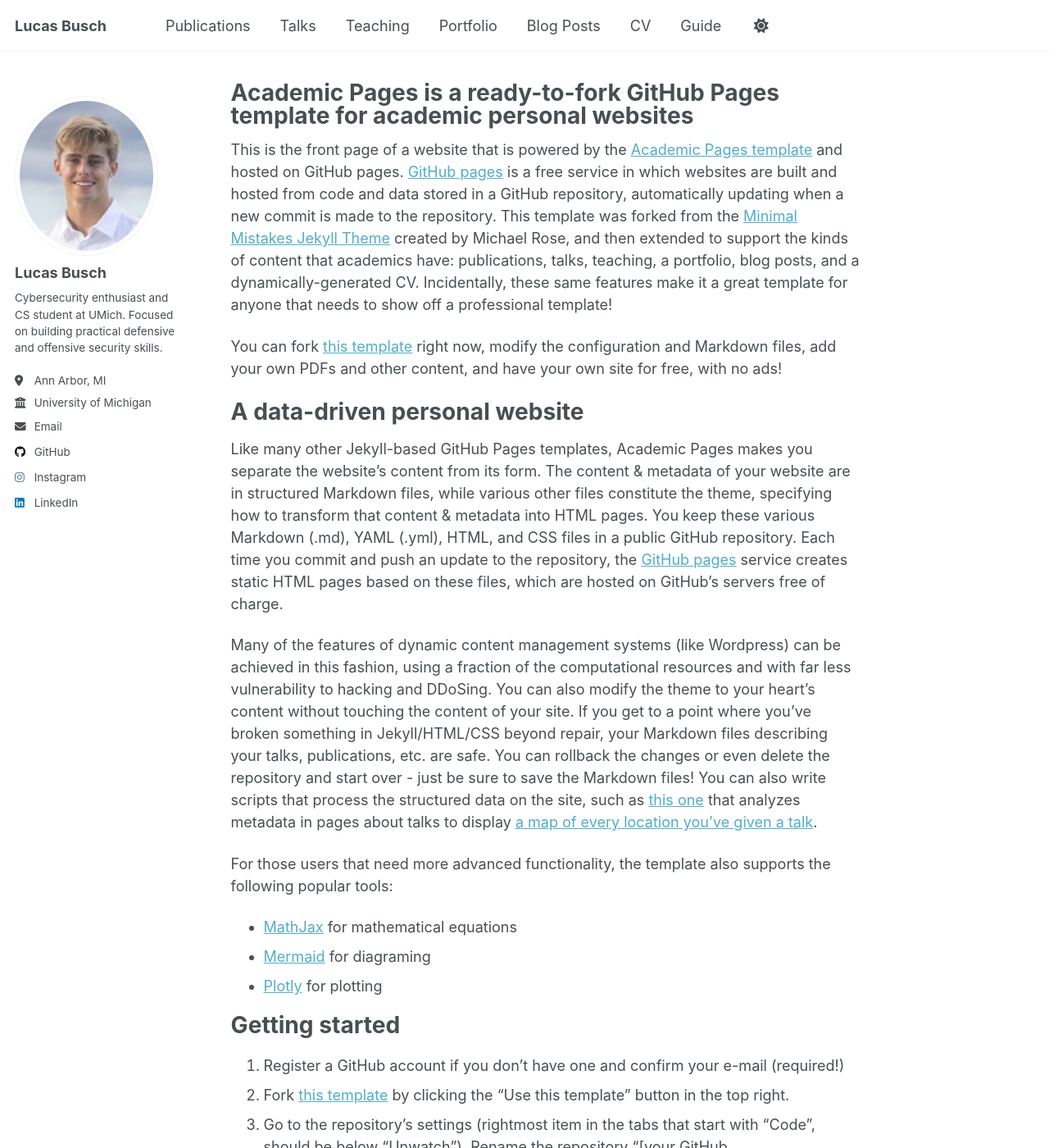
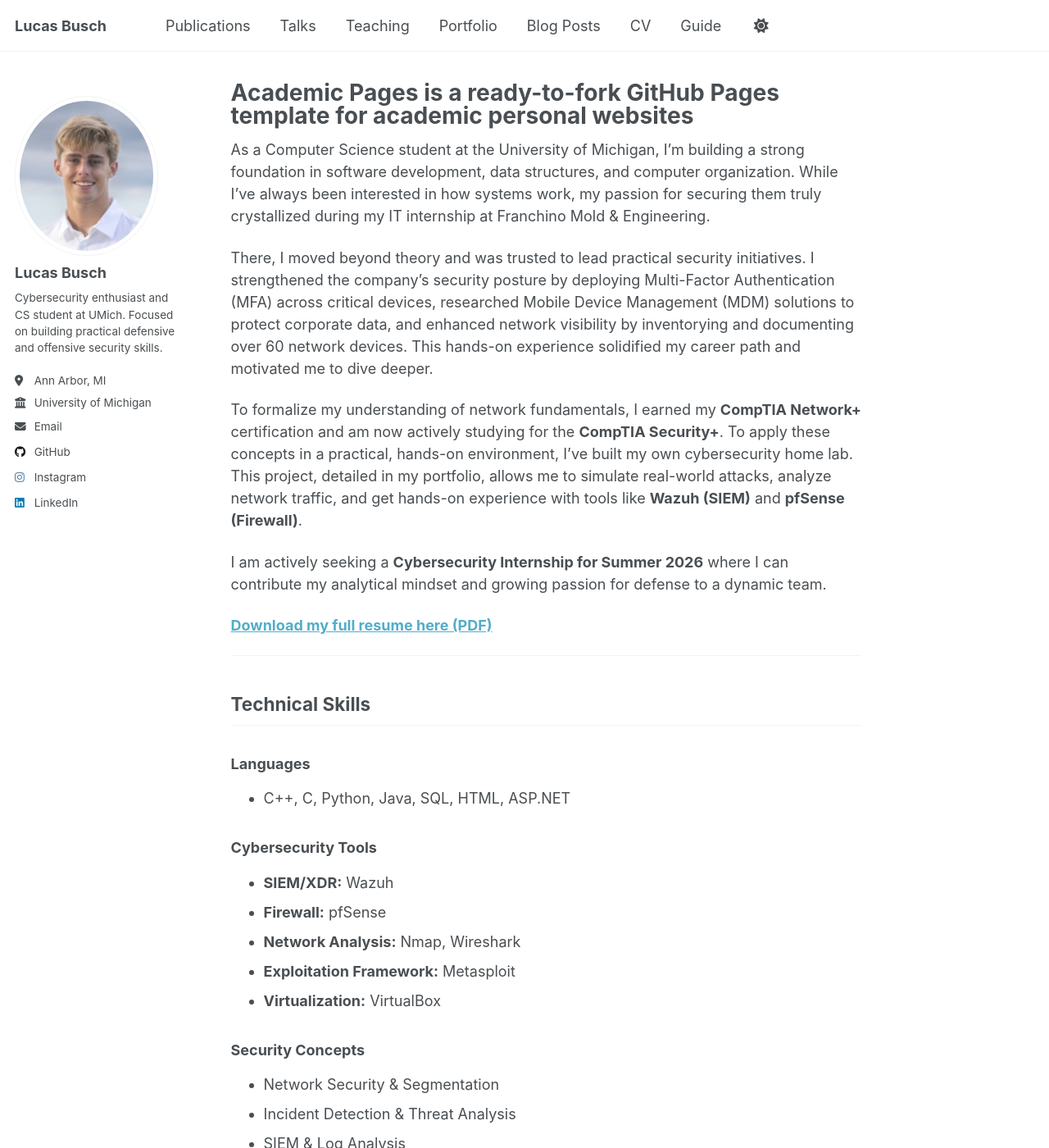
Before and after one commit to busch-l/busch-l.github.io, a Jekyll site: the page built from _pages/about.md, in a window 1280 px wide and 1400 px high. Shown: the whole window at 82% size. Built offline with Jekyll 4.4.1, drawn with Linux system fonts in a browser that asks for light colours; a script that is not in the unit is left out; some of the changed text lies outside the part shown.

Commit message:
about me changes

```diff
--- a/_config.yml
+++ b/_config.yml
@@ -30,6 +30,7 @@ author:
   employer         : "University of Michigan"
   uri              : # URL
   email            : "buschl@umich.edu"
+
 
   # Academic websites
   academia         : # URL
--- a/_pages/about.md
+++ b/_pages/about.md
@@ -7,50 +7,38 @@ redirect_from:
   - /about.html
 ---
 
-This is the front page of a website that is powered by the [Academic Pages template](https://github.com/academicpages/academicpages.github.io) and hosted on GitHub pages. [GitHub pages](https://pages.github.com) is a free service in which websites are built and hosted from code and data stored in a GitHub repository, automatically updating when a new commit is made to the repository. This template was forked from the [Minimal Mistakes Jekyll Theme](https://mmistakes.github.io/minimal-mistakes/) created by Michael Rose, and then extended to support the kinds of content that academics have: publications, talks, teaching, a portfolio, blog posts, and a dynamically-generated CV. Incidentally, these same features make it a great template for anyone that needs to show off a professional template!
+As a Computer Science student at the University of Michigan, I'm building a strong foundation in software development, data structures, and computer organization. While I've always been interested in how systems work, my passion for securing them truly crystallized during my IT internship at Franchino Mold & Engineering.
 
- You can fork [this template](https://github.com/academicpages/academicpages.github.io) right now, modify the configuration and Markdown files, add your own PDFs and other content, and have your own site for free, with no ads!
+There, I moved beyond theory and was trusted to lead practical security initiatives. I strengthened the company's security posture by deploying Multi-Factor Authentication (MFA) across critical devices, researched Mobile Device Management (MDM) solutions to protect corporate data, and enhanced network visibility by inventorying and documenting over 60 network devices. This hands-on experience solidified my career path and motivated me to dive deeper.
 
-A data-driven personal website
-======
-Like many other Jekyll-based GitHub Pages templates, Academic Pages makes you separate the website's content from its form. The content & metadata of your website are in structured Markdown files, while various other files constitute the theme, specifying how to transform that content & metadata into HTML pages. You keep these various Markdown (.md), YAML (.yml), HTML, and CSS files in a public GitHub repository. Each time you commit and push an update to the repository, the [GitHub pages](https://pages.github.com/) service creates static HTML pages based on these files, which are hosted on GitHub's servers free of charge.
+To formalize my understanding of network fundamentals, I earned my **CompTIA Network+** certification and am now actively studying for the **CompTIA Security+**. To apply these concepts in a practical, hands-on environment, I've built my own cybersecurity home lab. This project, detailed in my portfolio, allows me to simulate real-world attacks, analyze network traffic, and get hands-on experience with tools like **Wazuh (SIEM)** and **pfSense (Firewall)**.
 
-Many of the features of dynamic content management systems (like Wordpress) can be achieved in this fashion, using a fraction of the computational resources and with far less vulnerability to hacking and DDoSing. You can also modify the theme to your heart's content without touching the content of your site. If you get to a point where you've broken something in Jekyll/HTML/CSS beyond repair, your Markdown files describing your talks, publications, etc. are safe. You can rollback the changes or even delete the repository and start over - just be sure to save the Markdown files! You can also write scripts that process the structured data on the site, such as [this one](https://github.com/academicpages/academicpages.github.io/blob/master/talkmap.ipynb) that analyzes metadata in pages about talks to display [a map of every location you've given a talk](https://academicpages.github.io/talkmap.html).
+I am actively seeking a **Cybersecurity Internship for Summer 2026** where I can contribute my analytical mindset and growing passion for defense to a dynamic team.
 
-For those users that need more advanced functionality, the template also supports the following popular tools:
-- [MathJax](https://www.mathjax.org/) for mathematical equations
-- [Mermaid](https://mermaid.js.org/) for diagraming
-- [Plotly](https://plotly.com/javascript/) for plotting
+[**Download my full resume here (PDF)**](/files/Lucas_Busch_Resume.pdf)
 
-Getting started
-======
-1. Register a GitHub account if you don't have one and confirm your e-mail (required!)
-1. Fork [this template](https://github.com/academicpages/academicpages.github.io) by clicking the "Use this template" button in the top right.
-1. Go to the repository's settings (rightmost item in the tabs that start with "Code", should be below "Unwatch"). Rename the repository "[your GitHub username].github.io", which will also be your website's URL.
-1. Set site-wide configuration and create content & metadata (see below -- also see [this set of diffs](http://archive.is/3TPas) showing what files were changed to set up [an example site](https://getorg-testacct.github.io) for a user with the username "getorg-testacct")
-1. Upload any files (like PDFs, .zip files, etc.) to the files/ directory. They will appear at https://[your GitHub username].github.io/files/example.pdf.
-1. Check status by going to the repository settings, in the "GitHub pages" section
+---
 
-Site-wide configuration
-------
-The main configuration file for the site is in the base directory in [_config.yml](https://github.com/academicpages/academicpages.github.io/blob/master/_config.yml), which defines the content in the sidebars and other site-wide features. You will need to replace the default variables with ones about yourself and your site's github repository. The configuration file for the top menu is in [_data/navigation.yml](https://github.com/academicpages/academicpages.github.io/blob/master/_data/navigation.yml). For example, if you don't have a portfolio or blog posts, you can remove those items from that navigation.yml file to remove them from the header.
+## Technical Skills
 
-Create content & metadata
-------
-For site content, there is one Markdown file for each type of content, which are stored in directories like _publications, _talks, _posts, _teaching, or _pages. For example, each talk is a Markdown file in the [_talks directory](https://github.com/academicpages/academicpages.github.io/tree/master/_talks). At the top of each Markdown file is structured data in YAML about the talk, which the theme will parse to do lots of cool stuff. The same structured data about a talk is used to generate the list of talks on the [Talks page](https://academicpages.github.io/talks), each [individual page](https://academicpages.github.io/talks/2012-03-01-talk-1) for specific talks, the talks section for the [CV page](https://academicpages.github.io/cv), and the [map of places you've given a talk](https://academicpages.github.io/talkmap.html) (if you run this [python file](https://github.com/academicpages/academicpages.github.io/blob/master/talkmap.py) or [Jupyter notebook](https://github.com/academicpages/academicpages.github.io/blob/master/talkmap.ipynb), which creates the HTML for the map based on the contents of the _talks directory).
+### Languages
+* C++, C, Python, Java, SQL, HTML, ASP.NET
 
-**Markdown generator**
+### Cybersecurity Tools
+* **SIEM/XDR:** Wazuh
+* **Firewall:** pfSense
+* **Network Analysis:** Nmap, Wireshark
+* **Exploitation Framework:** Metasploit
+* **Virtualization:** VirtualBox
 
-The repository includes [a set of Jupyter notebooks](https://github.com/academicpages/academicpages.github.io/tree/master/markdown_generator
-) that converts a CSV containing structured data about talks or presentations into individual Markdown files that will be properly formatted for the Academic Pages template. The sample CSVs in that directory are the ones I used to create my own personal website at stuartgeiger.com. My usual workflow is that I keep a spreadsheet of my publications and talks, then run the code in these notebooks to generate the Markdown files, then commit and push them to the GitHub repository.
+### Security Concepts
+* Network Security & Segmentation
+* Incident Detection & Threat Analysis
+* SIEM & Log Analysis
+* Multi-Factor Authentication (MFA)
+* Mobile Device Management (MDM) Policy
+* Vulnerability & Risk Assessment
+* IT Asset Management
 
-How to edit your site's GitHub repository
-------
-Many people use a git client to create files on their local computer and then push them to GitHub's servers. If you are not familiar with git, you can directly edit these configuration and Markdown files directly in the github.com interface. Navigate to a file (like [this one](https://github.com/academicpages/academicpages.github.io/blob/master/_talks/2012-03-01-talk-1.md) and click the pencil icon in the top right of the content preview (to the right of the "Raw | Blame | History" buttons). You can delete a file by clicking the trashcan icon to the right of the pencil icon. You can also create new files or upload files by navigating to a directory and clicking the "Create new file" or "Upload files" buttons.
-
-Example: editing a Markdown file for a talk
-![Editing a Markdown file for a talk](/images/editing-talk.png)
-
-For more info
-------
-More info about configuring Academic Pages can be found in [the guide](https://academicpages.github.io/markdown/), the [growing wiki](https://github.com/academicpages/academicpages.github.io/wiki), and you can always [ask a question on GitHub](https://github.com/academicpages/academicpages.github.io/discussions). The [guides for the Minimal Mistakes theme](https://mmistakes.github.io/minimal-mistakes/docs/configuration/) (which this theme was forked from) might also be helpful.
+### Developer Tools
+* Git & GitHub
```
